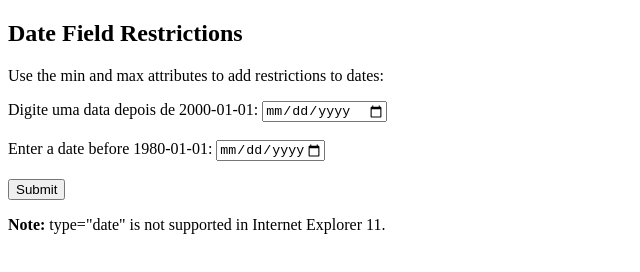
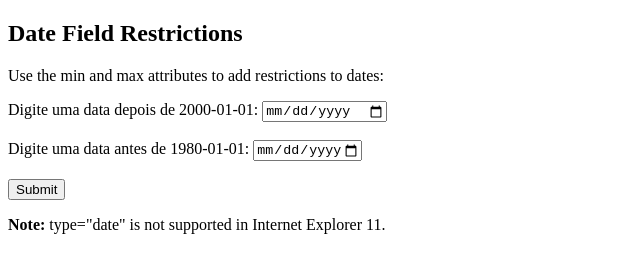
Before and after one commit to lelesato29/lelesato29.github.io, a plain HTML site: page teste.html in a window 1280 px wide. Shown: the whole page, without its empty margins (0-640 px from the left). Drawn offline with Linux system fonts and the light colour scheme.

Commit message:
Update teste.html

```diff
--- a/teste.html
+++ b/teste.html
@@ -10,7 +10,7 @@
   <label for="datemin">Digite uma data depois de 2000-01-01:</label>
   <input type="date" id="datemin" name="datemin" min="2000-01-02"><br><br>
 
-  <label for="datemax">Enter a date before 1980-01-01:</label>
+  <label for="datemax">Digite uma data antes de 1980-01-01:</label>
   <input type="date" id="datemax" name="datemax" max="1979-12-31"><br><br>
 
   <input type="submit" value="Submit">
```
